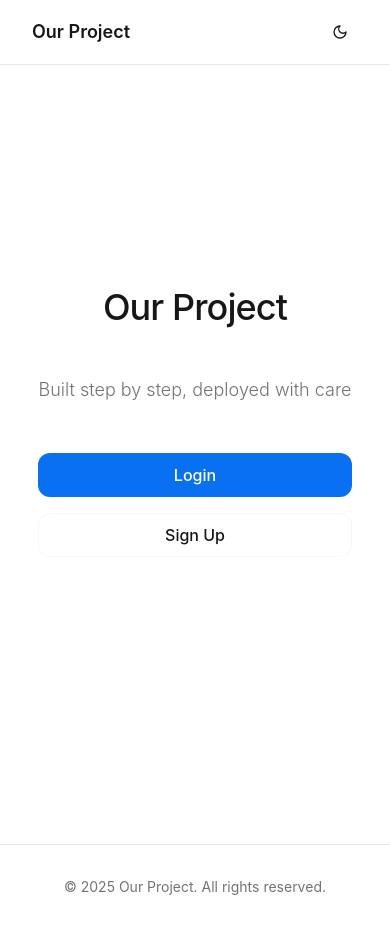
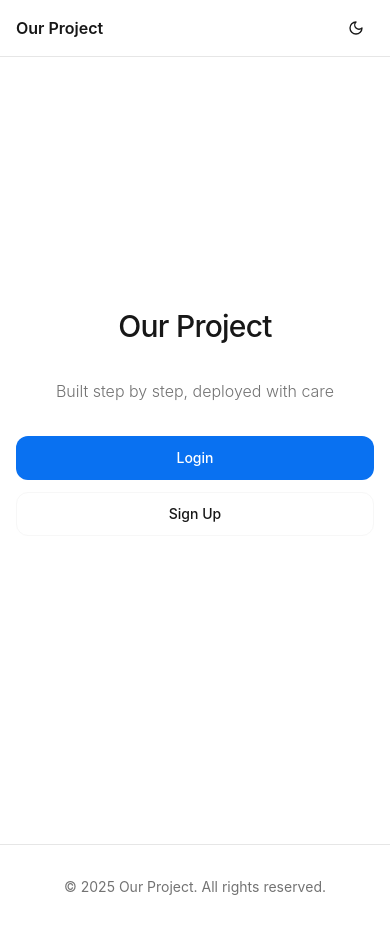
Before and after one commit to kevin13227/apple-inspired-minimal-site, a React (Vite) app: page / in a window 390 px wide. Built offline with nearby package versions, Linux system fonts and the light colour scheme.

Commit message:
Add responsive design
Make the homepage responsive across all devices, ensuring the logo and tagline remain centered on smaller screens, and the buttons stack vertically with even spacing. Maintains a clean, minimalist look.

```diff
--- a/src/components/Hero.tsx
+++ b/src/components/Hero.tsx
@@ -3,32 +3,32 @@ import { Button } from '@/components/ui/button';
 
 export function Hero() {
   return (
-    <main className="min-h-screen flex items-center justify-center bg-background">
-      <div className="text-center max-w-lg mx-auto px-8">
+    <main className="min-h-screen flex items-center justify-center bg-background px-4 sm:px-6 lg:px-8">
+      <div className="text-center max-w-md sm:max-w-lg lg:max-w-xl mx-auto w-full">
         {/* Logo */}
-        <div className="mb-12">
-          <h1 className="text-4xl md:text-5xl font-medium text-foreground tracking-tight">
+        <div className="mb-8 sm:mb-10 lg:mb-12">
+          <h1 className="text-3xl sm:text-4xl md:text-5xl lg:text-6xl font-medium text-foreground tracking-tight leading-tight">
             Our Project
           </h1>
         </div>
 
         {/* Tagline */}
-        <p className="text-lg md:text-xl text-muted-foreground font-light mb-12 leading-relaxed">
+        <p className="text-base sm:text-lg md:text-xl lg:text-2xl text-muted-foreground font-light mb-8 sm:mb-10 lg:mb-12 leading-relaxed px-2 sm:px-0">
           Built step by step, deployed with care
         </p>
 
         {/* Buttons */}
-        <div className="flex flex-col sm:flex-row gap-4 justify-center">
+        <div className="flex flex-col sm:flex-row gap-3 sm:gap-4 justify-center items-center w-full max-w-sm sm:max-w-none mx-auto">
           <Button
             size="lg"
-            className="rounded-xl px-8 py-3 text-base font-medium transition-apple"
+            className="rounded-xl px-6 sm:px-8 py-3 text-sm sm:text-base font-medium transition-apple w-full sm:w-auto min-w-[120px]"
           >
             Login
           </Button>
           <Button
             variant="outline"
             size="lg"
-            className="rounded-xl px-8 py-3 text-base font-medium transition-apple"
+            className="rounded-xl px-6 sm:px-8 py-3 text-sm sm:text-base font-medium transition-apple w-full sm:w-auto min-w-[120px]"
           >
             Sign Up
           </Button>
--- a/src/components/Navigation.tsx
+++ b/src/components/Navigation.tsx
@@ -10,16 +10,16 @@ export function Navigation() {
 
   return (
     <nav className="fixed top-0 left-0 right-0 z-50 bg-background/80 backdrop-blur-md border-b border-border transition-apple">
-      <div className="max-w-6xl mx-auto px-section">
-        <div className="flex items-center justify-between h-nav">
-          <div className="flex items-center space-x-8">
+      <div className="max-w-6xl mx-auto px-4 sm:px-6 lg:px-8">
+        <div className="flex items-center justify-between h-14 sm:h-16">
+          <div className="flex items-center space-x-4 sm:space-x-8">
             <a
               href="#"
-              className="text-lg font-semibold text-foreground hover:text-primary transition-apple-fast"
+              className="text-base sm:text-lg font-semibold text-foreground hover:text-primary transition-apple-fast"
             >
               Our Project
             </a>
-            <div className="hidden md:flex items-center space-x-6">
+            <div className="hidden md:flex items-center space-x-4 lg:space-x-6">
               {navLinks.map((link) => (
                 <a
                   key={link.name}
```
